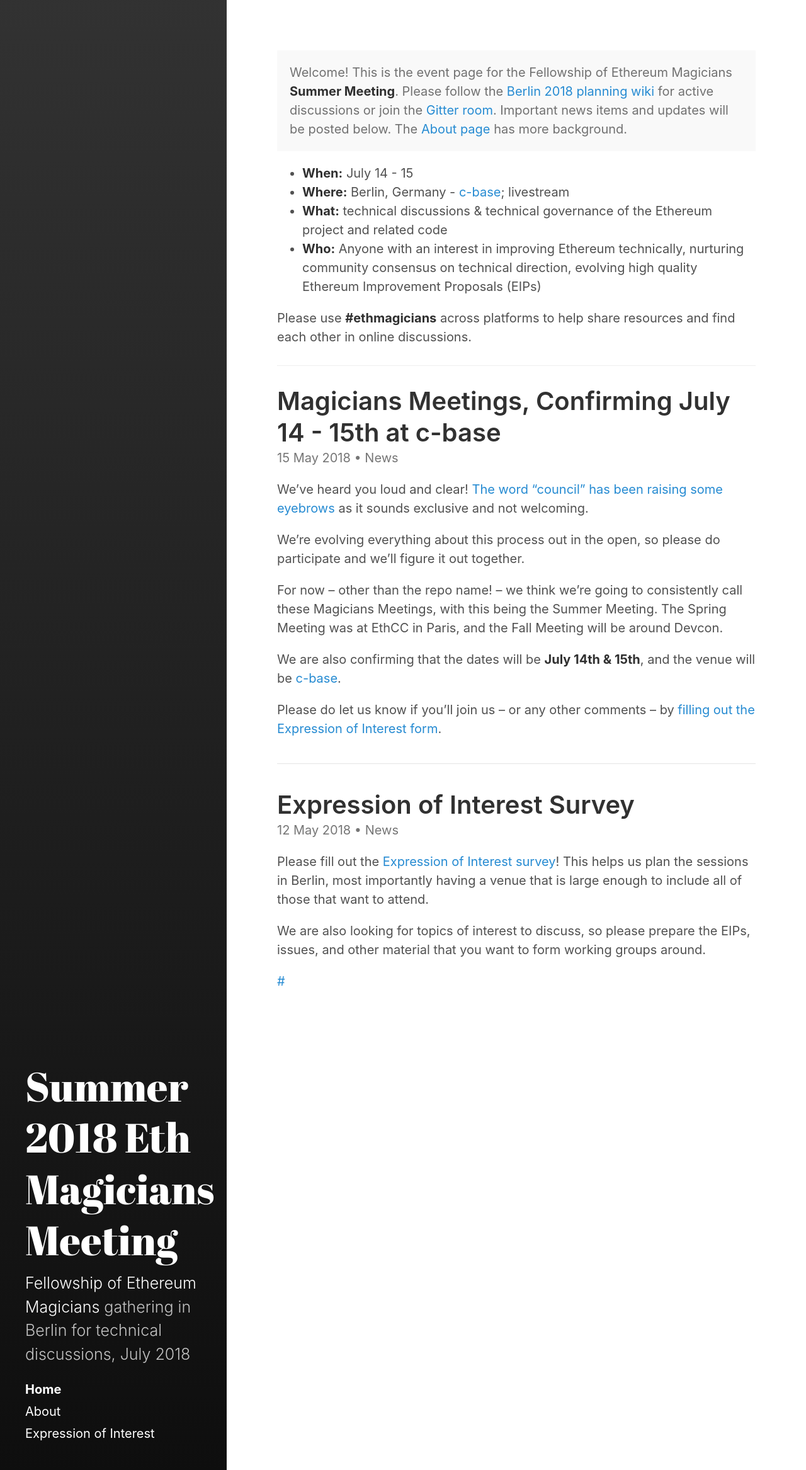
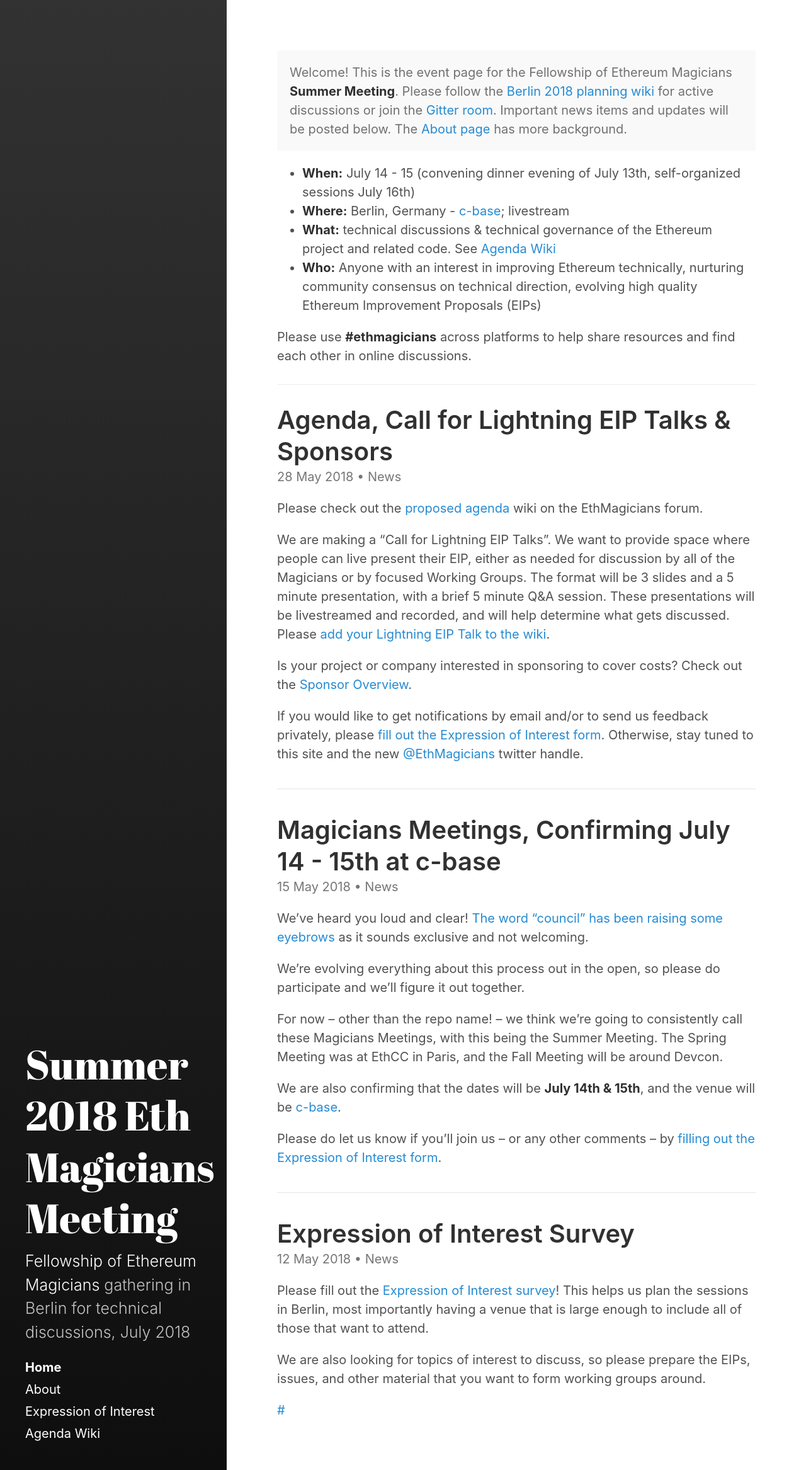
Before and after one commit to ethereum-magicians/berlin-council, a Jekyll site: the page built from docs/index.html, in a window 1280 px wide. Shown: the whole page at 63% size. Built offline with Jekyll 4.4.1, drawn with Linux system fonts in a browser that asks for light colours; the list of posts is cut into pages by our own code.

Commit message:
Agenda link, agenda + EIP call + sponsors post, noted shoulder dates

```diff
--- a/docs/_includes/custom-nav-links.html
+++ b/docs/_includes/custom-nav-links.html
@@ -1,5 +1,3 @@
 <!-- Optional additional links to insert in sidebar nav -->
-<!--
 <a class="page-link"
-          href="https://twitter.com/search?f=tweets&q=%23berlincouncil2018&src=typd" target="_blank">#berlincouncil2018</a>
--->
+          href="https://ethereum-magicians.org/t/wiki-proposed-agenda-for-the-council-of-berlin-set-for-july-14-15/377" target="_blank">Agenda Wiki</a>
--- /dev/null
+++ b/docs/_posts/2018-05-28-agenda-lightning-eips-sponsors.md
@@ -0,0 +1,13 @@
+---
+layout: post
+title: Agenda, Call for Lightning EIP Talks & Sponsors
+excerpt_separator:  <!--more-->
+category: News
+---
+Please check out the [proposed agenda](https://ethereum-magicians.org/t/wiki-proposed-agenda-for-the-council-of-berlin-set-for-july-14-15/377) wiki on the EthMagicians forum.
+
+We are making a "Call for Lightning EIP Talks". We want to provide space where people can live present their EIP, either as needed for discussion by all of the Magicians or by focused Working Groups. The format will be 3 slides and a 5 minute presentation, with a brief 5 minute Q&A session. These presentations will be livestreamed and recorded, and will help determine what gets discussed. Please [add your Lightning EIP Talk to the wiki](https://ethereum-magicians.org/t/wiki-proposed-agenda-for-the-council-of-berlin-set-for-july-14-15/377).
+
+Is your project or company interested in sponsoring to cover costs? Check out the [Sponsor Overview](https://docs.google.com/document/d/1oIErPvt0ElTJFypA5S06eYpAxHaF4Cef7DErWHVOT18/edit?usp=sharing).
+
+If you would like to get notifications by email and/or to send us feedback privately, please  [fill out the Expression of Interest form](https://goo.gl/forms/xTYJHOV2R6FQfN4m2). Otherwise, stay tuned to this site and the new [@EthMagicians](https://twitter.com/EthMagicians) twitter handle.
--- a/docs/index.html
+++ b/docs/index.html
@@ -6,9 +6,9 @@
 <p class="message">Welcome! This is the event page for the Fellowship of Ethereum Magicians <strong>Summer Meeting</strong>. Please follow the <a href="https://ethereum-magicians.org/t/berlin-council-planning-wiki-feedback/325">Berlin 2018 planning wiki</a> for active discussions or join the <a href="https://gitter.im/ethereum-magicians/berlin-council">Gitter room</a>. Important news items and updates will be posted below. The <a href="./about">About page</a> has more background.</p>
 
 <ul>
-  <li><strong>When:</strong> July 14 - 15</li>
+  <li><strong>When:</strong> July 14 - 15 (convening dinner evening of July 13th, self-organized sessions July 16th)</li>
   <li><strong>Where:</strong> Berlin, Germany - <a href="https://c-base.org/">c-base</a>; livestream</li>
-  <li><strong>What:</strong> technical discussions & technical governance of the Ethereum project and related code</li>
+  <li><strong>What:</strong> technical discussions & technical governance of the Ethereum project and related code. See <a href="https://ethereum-magicians.org/t/wiki-proposed-agenda-for-the-council-of-berlin-set-for-july-14-15/377">Agenda Wiki</a></li>
   <li><strong>Who:</strong> Anyone with an interest in improving Ethereum technically, nurturing community consensus on technical direction, evolving high quality Ethereum Improvement Proposals (EIPs)</li>
 </ul>
 
```
